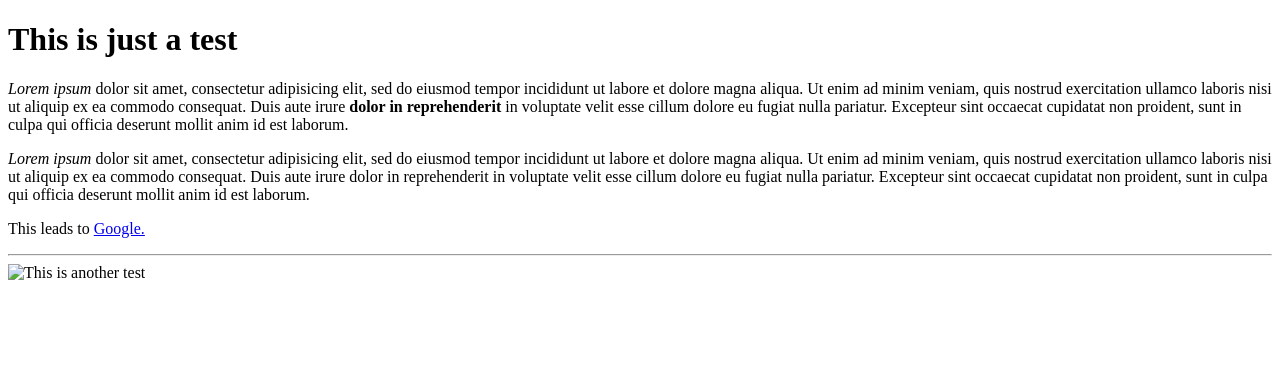
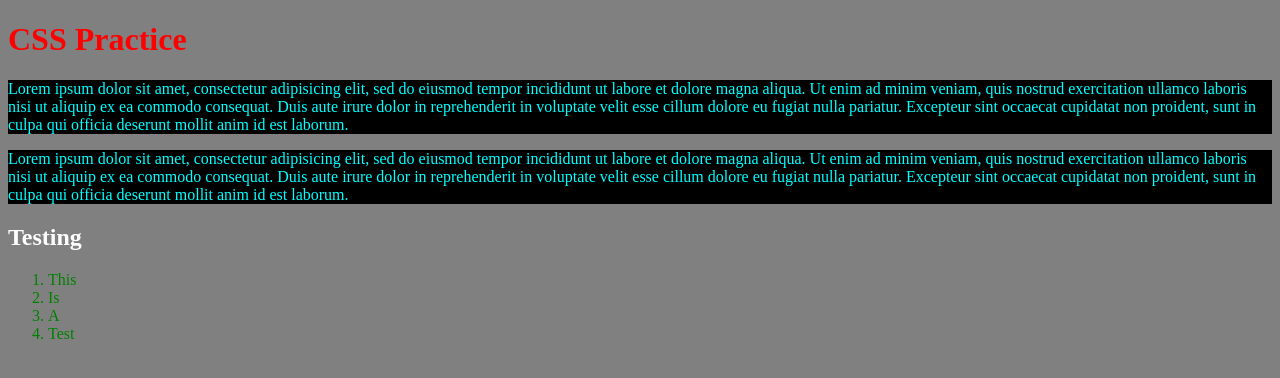
Before and after one commit to Isaiah-c-alt/test, a plain HTML site: page index.html in a window 1280 px wide. Drawn offline with Linux system fonts and the light colour scheme.

Commit message:
Add files via upload

```diff
--- a/index.html
+++ b/index.html
@@ -1,25 +1,26 @@
 <!DOCTYPE html>
 <html lang="en" dir="ltr">
-  <head>
-    <meta charset="utf-8">
-    <title>Isaiah Cortez</title>
-  </head>
-  <body>
-<h1> This is just a test </h1>
-  <p>
-    <i>Lorem ipsum</i> dolor sit amet, consectetur adipisicing elit, sed do eiusmod tempor incididunt ut labore et dolore magna aliqua. Ut enim ad minim veniam, quis nostrud exercitation ullamco laboris nisi ut aliquip ex ea commodo consequat. Duis aute irure <b>dolor in reprehenderit</b> in voluptate velit esse cillum dolore eu fugiat nulla pariatur. Excepteur sint occaecat cupidatat non proident, sunt in culpa qui officia deserunt mollit anim id est laborum.
-  </p>
-  <p>
-    <em>Lorem ipsum</em> dolor sit amet, consectetur adipisicing elit, sed do eiusmod tempor incididunt ut labore et dolore magna aliqua. Ut enim ad minim veniam, quis nostrud exercitation ullamco laboris nisi ut aliquip ex ea commodo consequat. Duis aute irure dolor in reprehenderit in voluptate velit esse cillum dolore eu fugiat nulla pariatur. Excepteur sint occaecat cupidatat non proident, sunt in culpa qui officia deserunt mollit anim id est laborum.
-  </p>
-  <P>
-    This leads to <a href="https://www.bing.com/">Google.</a>
-  </P>
 
-<hr>
-<img Width="200" src="test.jpeg" alt="This is another test">
+<head>
+  <meta charset="utf-8">
+  <title>CSS Practice</title>
+</head>
+<link rel="stylesheet" href="style.css">
 
+<body>
+  <h1>CSS Practice</h1>
+  <p>Lorem ipsum dolor sit amet, consectetur adipisicing elit, sed do eiusmod tempor incididunt ut labore et dolore magna aliqua. Ut enim ad minim veniam, quis nostrud exercitation ullamco laboris nisi ut aliquip ex ea commodo consequat. Duis aute
+    irure dolor in reprehenderit in voluptate velit esse cillum dolore eu fugiat nulla pariatur. Excepteur sint occaecat cupidatat non proident, sunt in culpa qui officia deserunt mollit anim id est laborum.</p>
+  <p>Lorem ipsum dolor sit amet, consectetur adipisicing elit, sed do eiusmod tempor incididunt ut labore et dolore magna aliqua. Ut enim ad minim veniam, quis nostrud exercitation ullamco laboris nisi ut aliquip ex ea commodo consequat. Duis aute
+    irure dolor in reprehenderit in voluptate velit esse cillum dolore eu fugiat nulla pariatur. Excepteur sint occaecat cupidatat non proident, sunt in culpa qui officia deserunt mollit anim id est laborum.</p>
+  <h2>Testing</h2>
+  <ol>
+    <li>This</li>
+    <li>Is</li>
+    <li>A</li>
+    <li>Test</li>
+  </ol>
 
+</body>
 
-  </body>
 </html>
--- /dev/null
+++ b/style.css
@@ -0,0 +1,20 @@
+
+
+  body{
+    background-color:grey;
+    color:white;
+  }
+
+  h1{
+    color:red;
+  }
+  li{
+    color:green;
+  }
+  p{
+    color:aqua;
+    background-color:black;
+  }
+  h2{
+
+  }
```
